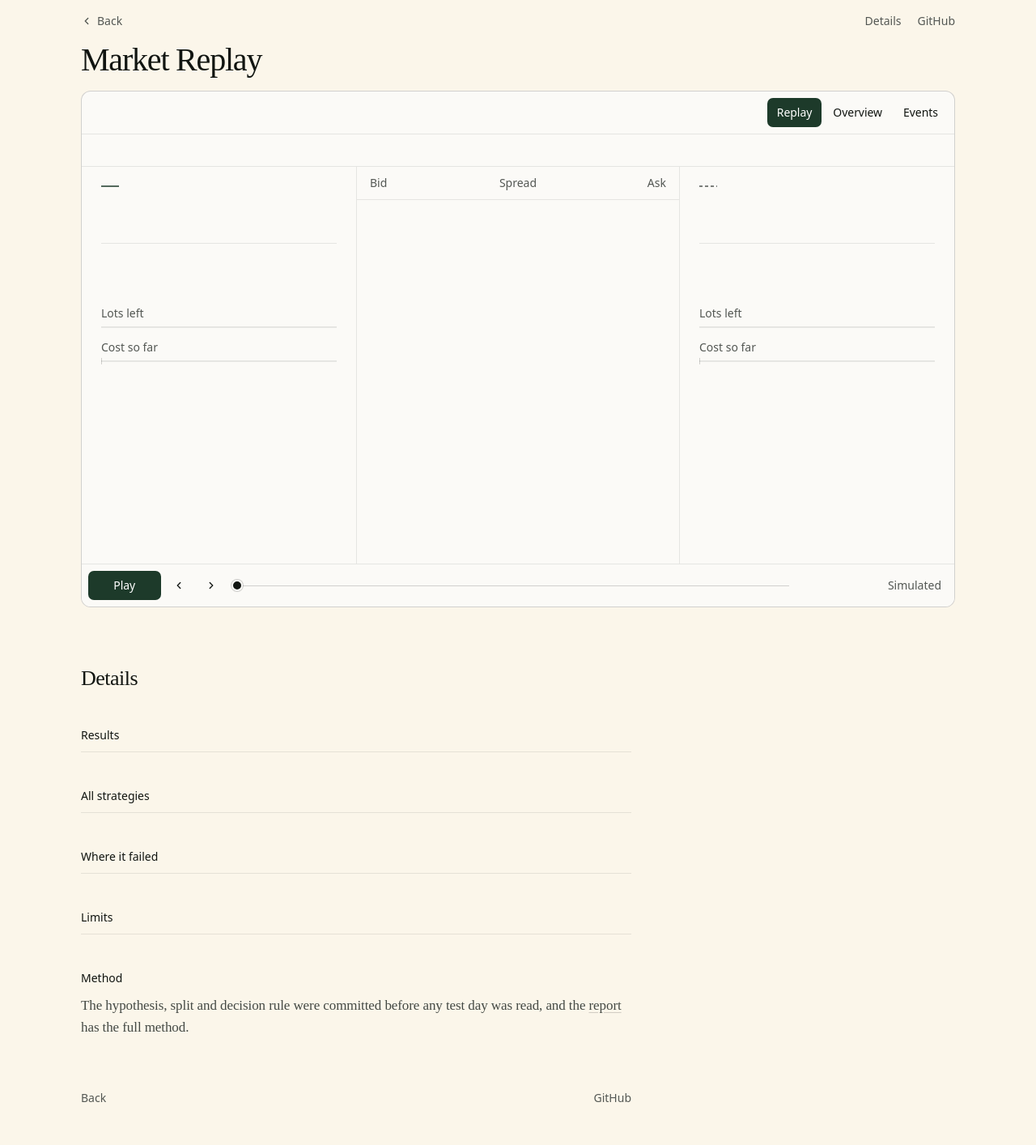
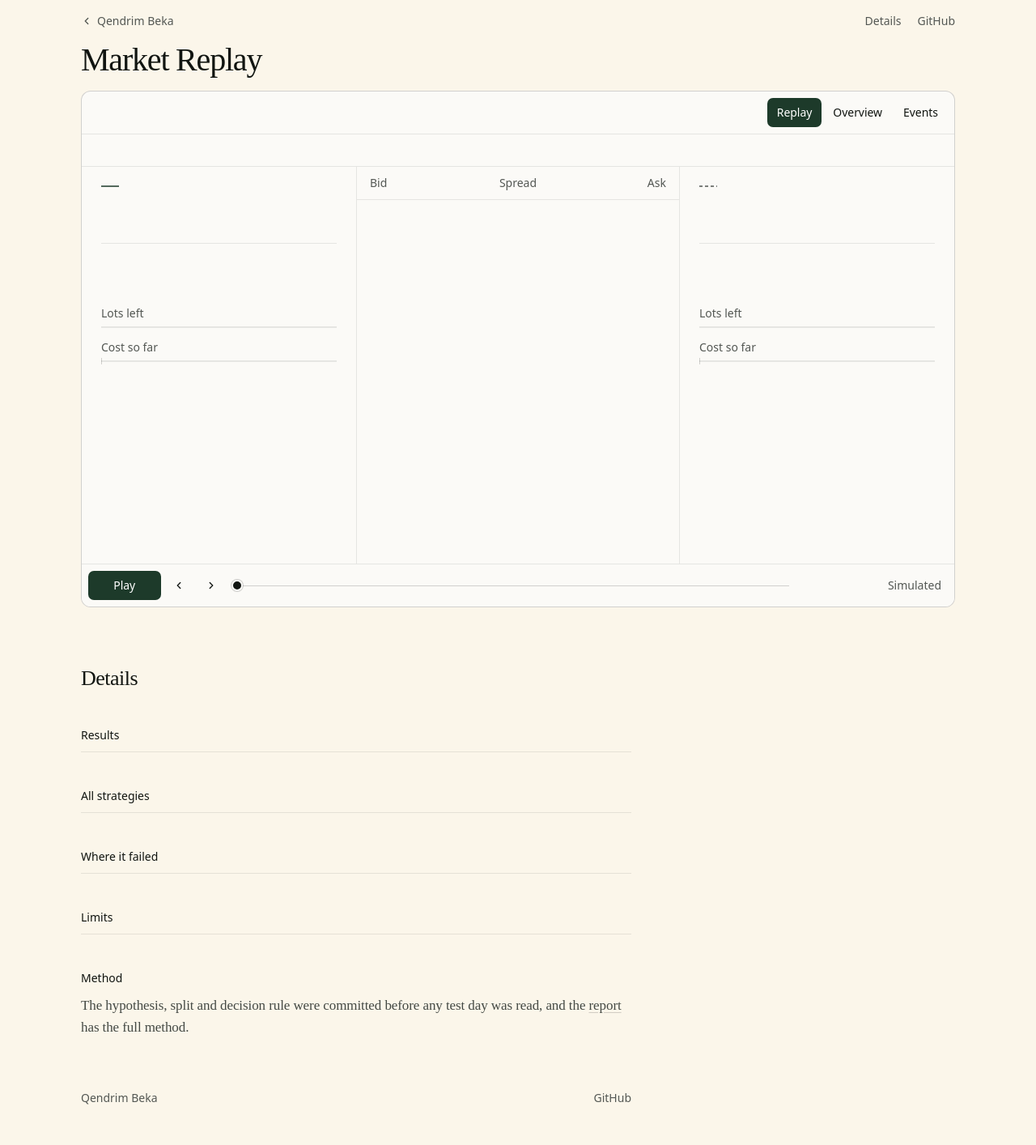
Before and after one commit to qbeka/market-replay, a plain HTML site: page site/template.html in a window 1280 px wide. Shown: the whole page at 81% size. Drawn offline with Linux system fonts and the light colour scheme.

Commit message:
fix(site): name the way back Qendrim Beka as the site does

```diff
--- a/site/template.html
+++ b/site/template.html
@@ -357,7 +357,7 @@ body {
   <header class="topbar">
     <a class="quiet back" href="/#projects">
       <svg width="14" height="14" viewBox="0 0 16 16" fill="none" aria-hidden="true"><path d="M10 4L6 8L10 12" stroke="currentColor" stroke-width="1.5" stroke-linecap="round" stroke-linejoin="round"/></svg>
-      Back
+      Qendrim Beka
     </a>
     <nav aria-label="More about Market Replay">
       <a class="quiet" href="#details">Details</a>
@@ -429,7 +429,7 @@ body {
       <p class="prose">The hypothesis, split and decision rule were committed before any test day was read, and the <a href="https://github.com/qbeka/market-replay/blob/main/docs/report.md">report</a> has the full method.</p>
     </section>
     <footer class="page-end">
-      <a class="quiet back" href="/#projects">Back</a>
+      <a class="quiet back" href="/#projects">Qendrim Beka</a>
       <a class="quiet" href="https://github.com/qbeka/market-replay">GitHub</a>
     </footer>
   </main>
```
